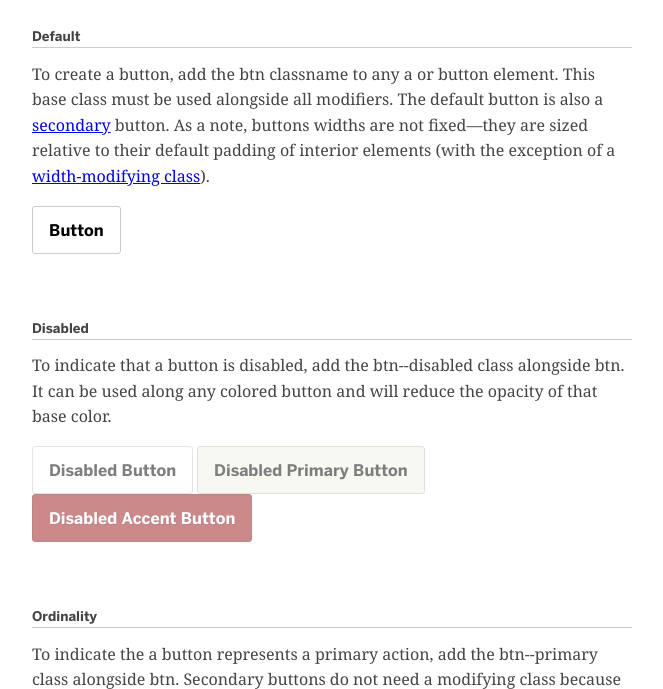
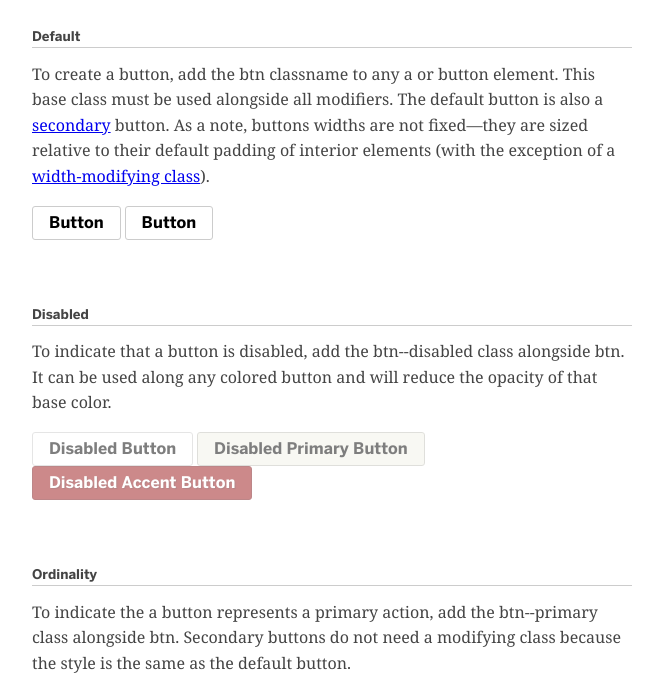
Before and after one commit to enatario/b-style-guide, a website: page src/index.html in a window 1280 px wide. Shown: the part 78-767 px from the top of the page, without its empty margins (308-971 px from the left). Drawn offline with Linux system fonts and the light colour scheme; files that its build step writes are made by us from their sources; files whose address does not match are found by name.

Commit message:
button wrapping fix

```diff
--- a/src/index.html
+++ b/src/index.html
@@ -25,6 +25,7 @@
 
                 <div class="entry-example">
                     <button class="btn">Button</button>
+                    <a href="#" class="btn">Button</a>
                 </div>
             </section>
 
--- a/src/sass/partials/_buttons.scss
+++ b/src/sass/partials/_buttons.scss
@@ -31,9 +31,8 @@
 	@extend %visible;				// Fixes spacing issue in IE7
 	vertical-align: middle;			// Line up buttons in groups`
 	border: none;					// Normalize styles
-	padding: 0 1em;					// Consistent inner spacing
-	line-height: 3;					// Consistent inner spacing
-    height: 3em; 					// Consistent inner spacing
+	padding: 0.5em 1em;				// Consistent inner spacing
+	line-height: 1;					// Consistent inner spacing
 	font-size: 100%;				// Inherit font styles
     cursor:pointer;					// Force all buttons to appear clickable
 	@extend %no-underline;			// Removes text decoration from anchor links
--- a/src/sass/screen.scss
+++ b/src/sass/screen.scss
@@ -15,3 +15,9 @@
 //Partials
 @import "partials/styleguide";  //Simple styles for the actual style guide page (not components)
 @import "partials/buttons";
+
+
+button {
+	border: 0;
+	padding: 0;
+}
```
Also changed, not shown: src/css/screen.css.
